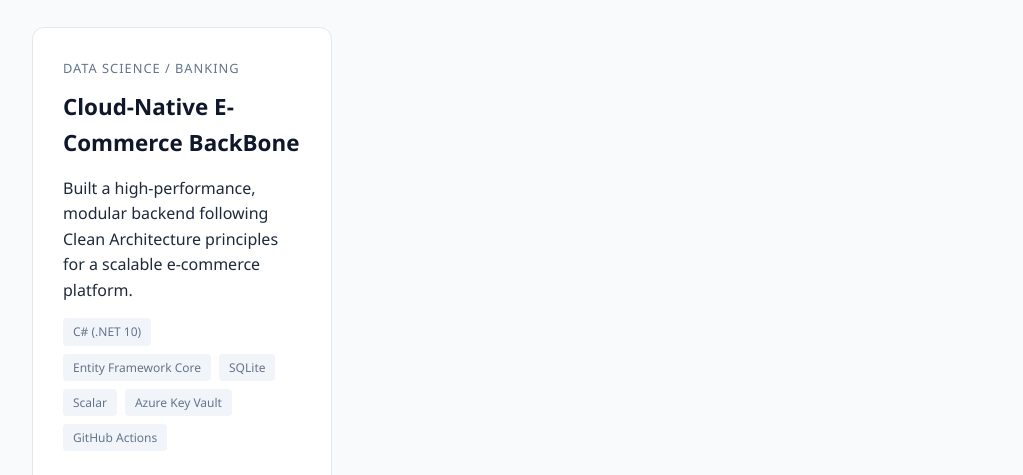
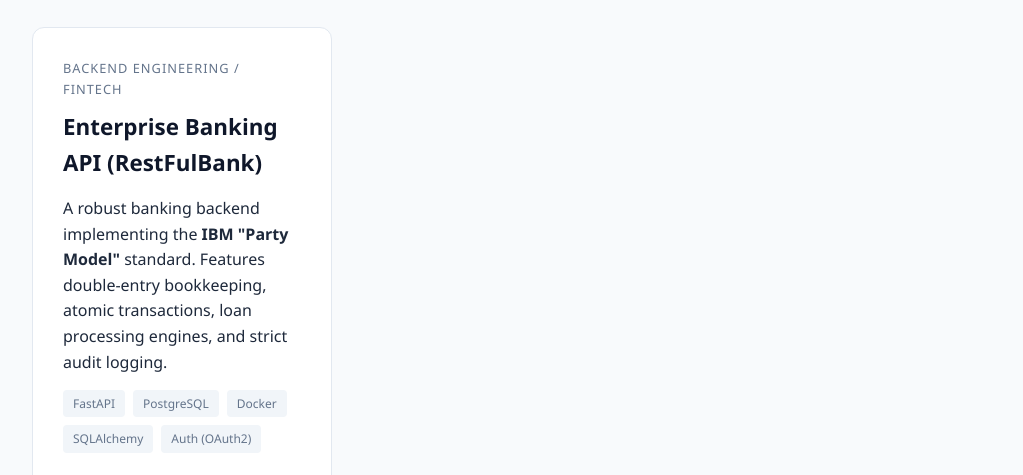
Before and after one commit to PTA-Avenger/thatomabena, a plain HTML site: page index.html in a window 1280 px wide. Shown: the part 1772-2247 px from the top of the page, without its empty margins (128-1151 px from the left). Drawn offline with Linux system fonts and the light colour scheme.

```diff
--- a/index.html
+++ b/index.html
@@ -69,6 +69,8 @@
         .research-box h3 { font-size: 1.8rem; margin-bottom: 15px; z-index: 2; position: relative; }
         .research-box p { color: #cbd5e1; max-width: 700px; margin-bottom: 25px; z-index: 2; position: relative; }
         .research-badge { background: rgba(255,255,255,0.1); padding: 5px 12px; border-radius: 4px; font-size: 0.8rem; display: inline-block; margin-bottom: 15px; }
+        .btn-research { display: inline-block; padding: 10px 20px; border-radius: 6px; font-weight: 600; color: white; border: 1px solid rgba(255,255,255,0.3); margin-right: 10px; }
+        .btn-research:hover { background: rgba(255,255,255,0.1); }
 
         /* --- FOOTER --- */
         footer { background: var(--white); padding: 50px 0; border-top: 1px solid #e2e8f0; text-align: center; }
@@ -183,21 +185,20 @@
 
                 <div class="project-card">
                     <div class="card-body">
-                        <span class="card-meta">Data Science / Banking</span>
-                        <h3>Cloud-Native E-Commerce BackBone</h3>
-                        <p>Built a high-performance, modular backend following Clean Architecture principles for a scalable e-commerce platform.</p>
+                        <span class="card-meta">Backend Engineering / Fintech</span>
+                        <h3>Enterprise Banking API (RestFulBank)</h3>
+                        <p>A robust banking backend implementing the <strong>IBM "Party Model"</strong> standard. Features double-entry bookkeeping, atomic transactions, loan processing engines, and strict audit logging.</p>
                         <div class="tech-stack">
-                            <span class="tech-pill">C# (.NET 10)</span>
-                            <span class="tech-pill">Entity Framework Core</span>
-                            <span class="tech-pill">SQLite</span>
-                            <span class="tech-pill">Scalar</span>
-                            <span class="tech-pill">Azure Key Vault</span>
-                            <span class="tech-pill">GitHub Actions</span>
+                            <span class="tech-pill">FastAPI</span>
+                            <span class="tech-pill">PostgreSQL</span>
+                            <span class="tech-pill">Docker</span>
+                            <span class="tech-pill">SQLAlchemy</span>
+                            <span class="tech-pill">Auth (OAuth2)</span>
                         </div>
-                        <a href="https://github.com/PTA-Avenger/fintech-fraud-detection" class="project-link">View Code <i class="fas fa-arrow-right"></i></a>
+                        <a href="https://github.com/PTA-Avenger/BankAPI" class="project-link">View Code <i class="fas fa-arrow-right"></i></a>
                     </div>
                 </div>
-            </div>
+                </div>
         </div>
     </section>
 
```
